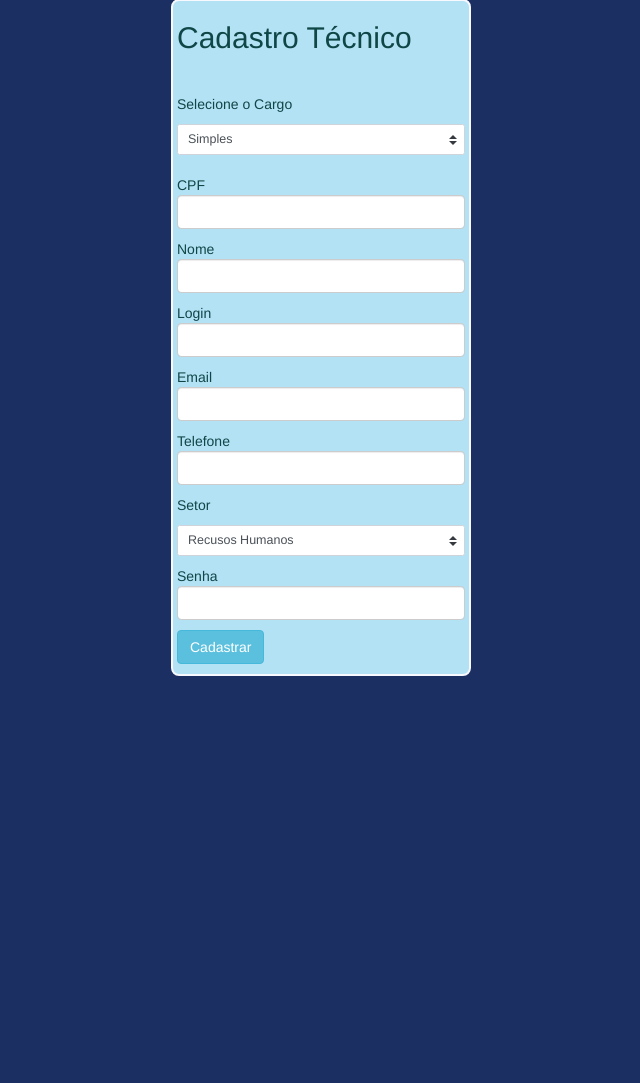
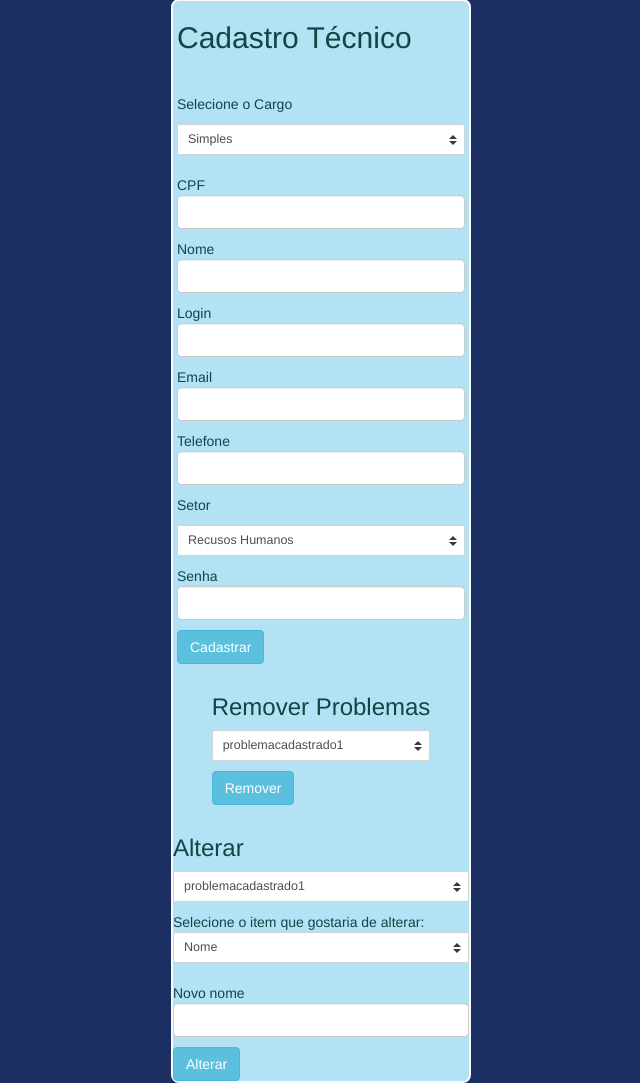
Before and after one commit to Yansb/trabalho-lp3, a PHP site: page /CadastroTecnico.php in a window 1280 px wide. Shown: the part 187-1270 px from the top of the page, without its empty margins (341-981 px from the left). Before the commit the page ends 863 px from the top, so only its background shows below. Run offline with PHP 8.4, Linux system fonts and the light colour scheme.

Commit message:
alterar e excluir em tecnico, setor e problemas

```diff
--- a/View/CadastroTecnico.php
+++ b/View/CadastroTecnico.php
@@ -118,6 +118,45 @@
       </div>
 
     </form>
+
+      <form action="">
+        <div class="form-row">
+          <div class="col-md-30">
+            <h3>Remover Problemas</h3>
+            <select class="custom-select custom-select-lg mb-3" name="problemas" id="">
+              <option value="">problemacadastrado1</option>
+              <option value="">problemacadastrado2</option>
+              <option value="">problemacadastrado3</option>
+            </select>
+            <p>
+            <button class="btn btn-info">Remover</button>
+            </p>
+          </div>
+        </div>
+      </form>
+
+    <div>
+      <form action="">
+            <h3>Alterar</h3>
+            <select class="custom-select custom-select-lg mb-3" name="alterar" id="">
+              <option value="">problemacadastrado1</option>
+              <option value="">problemacadastrado2</option>
+              <option value="">problemacadastrado3</option>
+            </select>
+            <p>
+            Selecione o item que gostaria de alterar:
+            <select class="custom-select custom-select-lg mb-3" name="alterar" id="">
+              <option value="">Nome</option>
+              <option value="">Telefone</option>
+              <option value="">Email</option>
+            </select>
+            </p>
+            <p>
+              Novo nome<input class="form-control" value="" type="text" id="" name="Nome" size="25px" maxlength="100">
+            </p>
+            <button class="btn btn-info">Alterar</button>
+      </form>
+    </div>
   </div>
 
 
```
Also changed, not shown: View/cadastroSetor.php (+32 -0 lines), View/problemas.php (+23 -4 lines).
